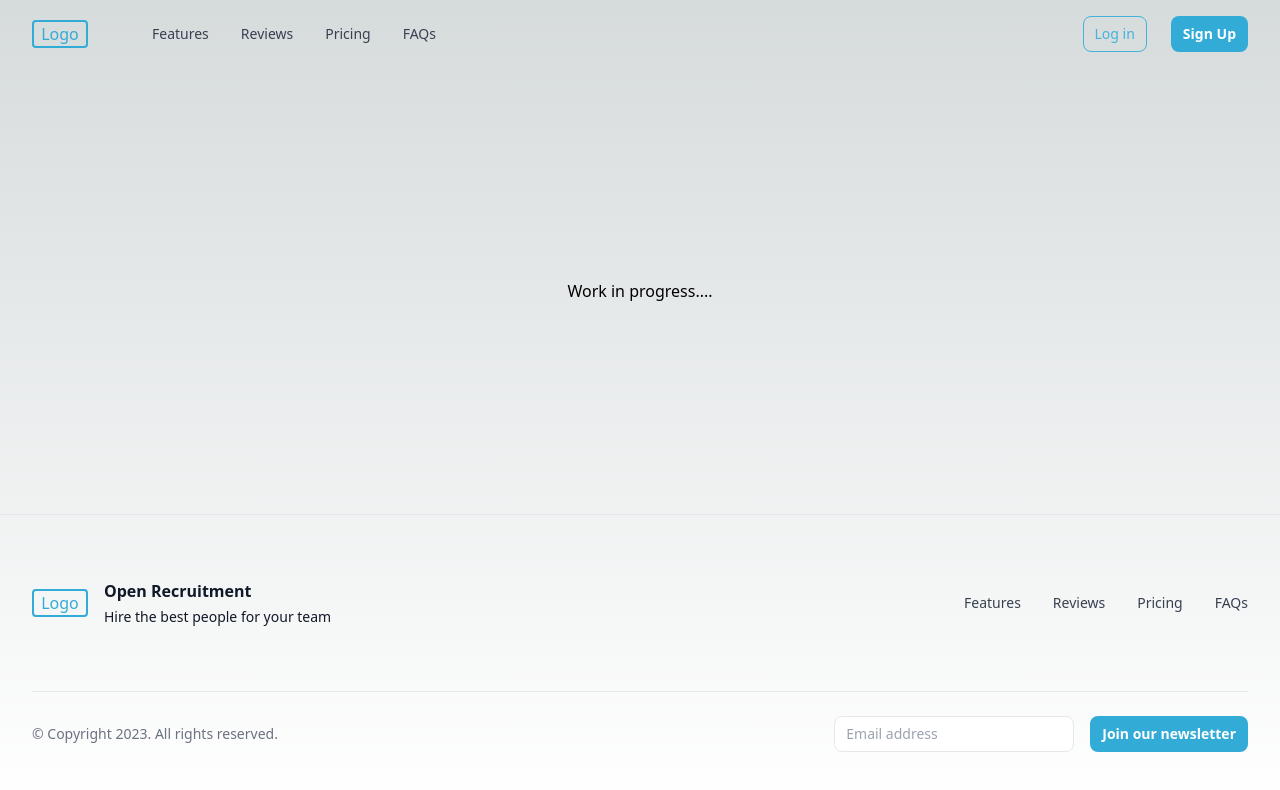
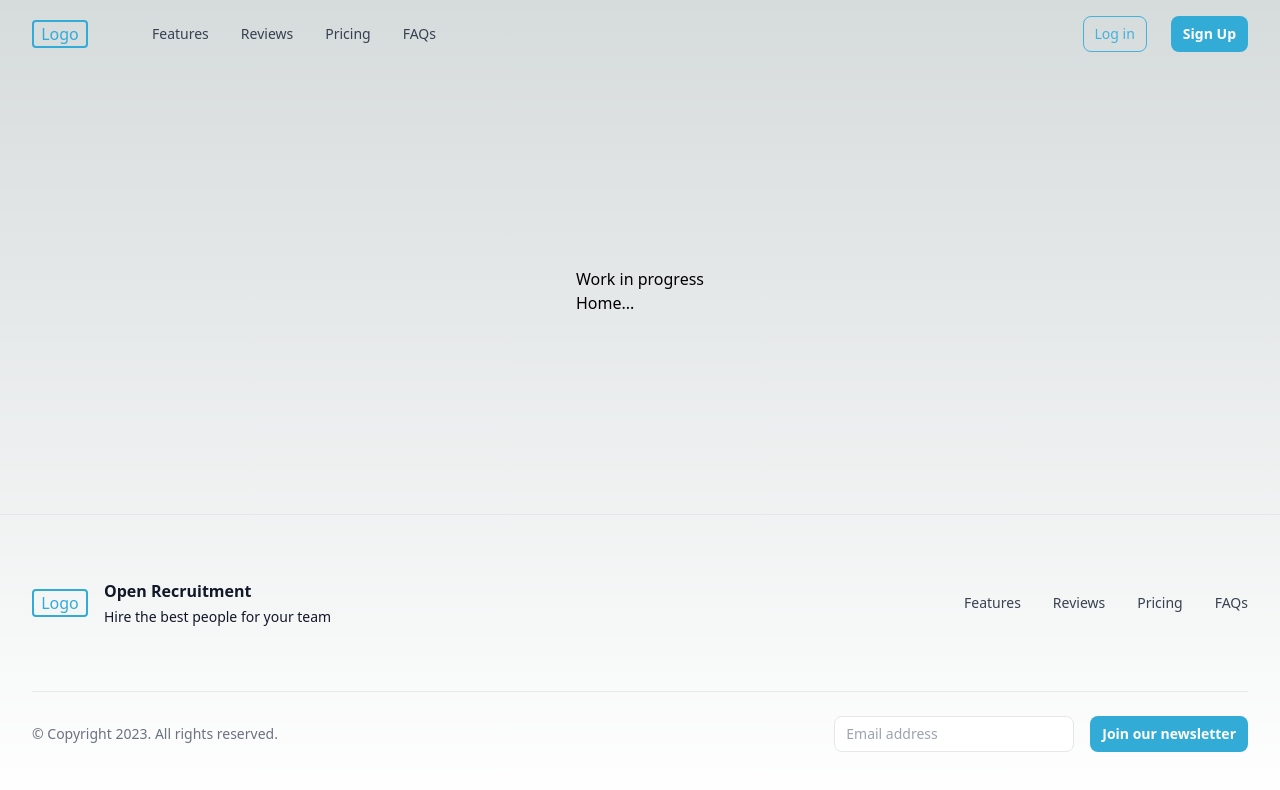
Before and after one commit to luisDevpeoplz/openRecruitment, a Next.js app: page / in a window 1280 px wide. Shown: the top 790 px of the page. Built offline with nearby package versions, Linux system fonts and the light colour scheme.

Commit message:
add link to home in index

```diff
--- a/src/pages/index.tsx
+++ b/src/pages/index.tsx
@@ -1,5 +1,11 @@
+import Link from 'next/link'
 import React from 'react'
 
 export default function Home() {
-  return <p>Work in progress....</p>
+  return (
+    <div>
+      <h1>Work in progress</h1>
+      <Link href="/home">Home...</Link>
+    </div>
+  )
 }
```
